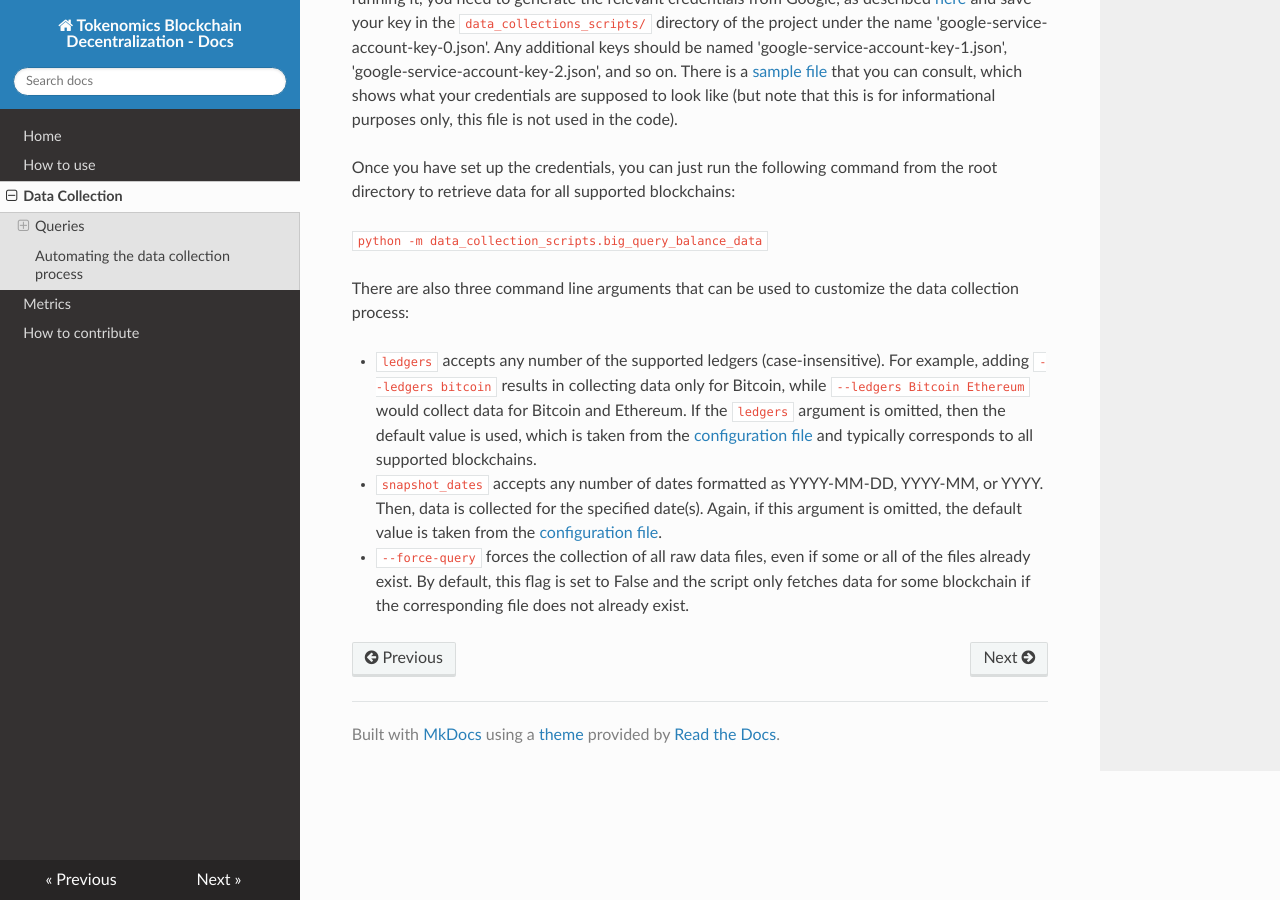
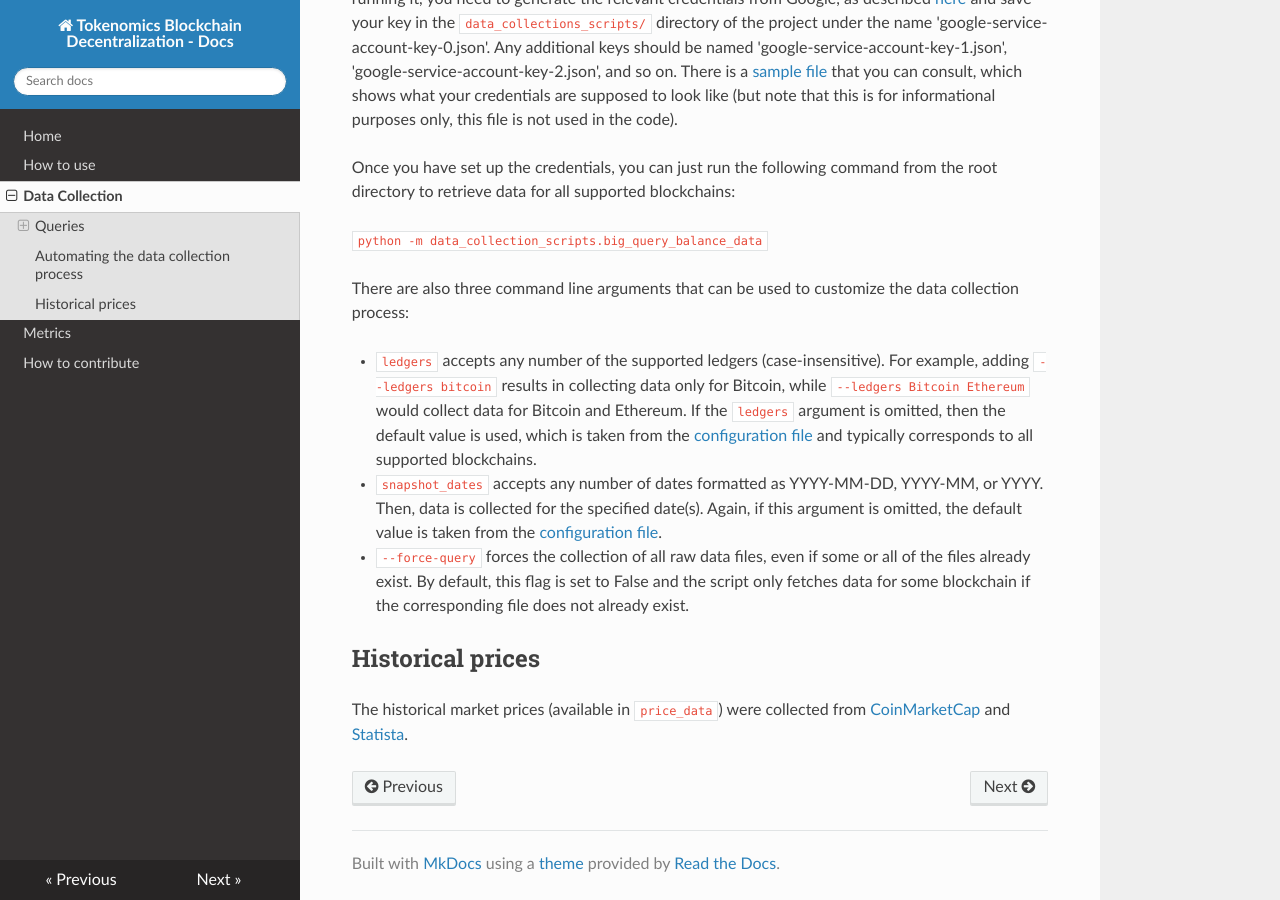
Before and after one commit to Blockchain-Technology-Lab/tokenomics-decentralization, an MkDocs documentation site: the page built from docs/data.md, in a window 1280 px wide and 900 px high, scrolled down 2741 px. Built offline with MkDocs 1.6.1, drawn with Linux system fonts in a browser that asks for light colours; nearby versions of some CDN libraries.

Commit message:
Update historical prices (#73)
* Update historical prices

* Add reference for historical prices

```diff
--- a/docs/data.md
+++ b/docs/data.md
@@ -194,3 +194,9 @@ There are also three command line arguments that can be used to customize the da
 - `--force-query` forces the collection of all raw data files, even if some or all of the files already
   exist. By default, this flag is set to False and the script only fetches data for some blockchain if the
   corresponding file does not already exist.
+
+## Historical prices
+
+The historical market prices (available in `price_data`) were collected from
+[CoinMarketCap](https://coinmarketcap.com/) and
+[Statista](https://www.statista.com/).
```
Also changed, not shown: 6 other files.
